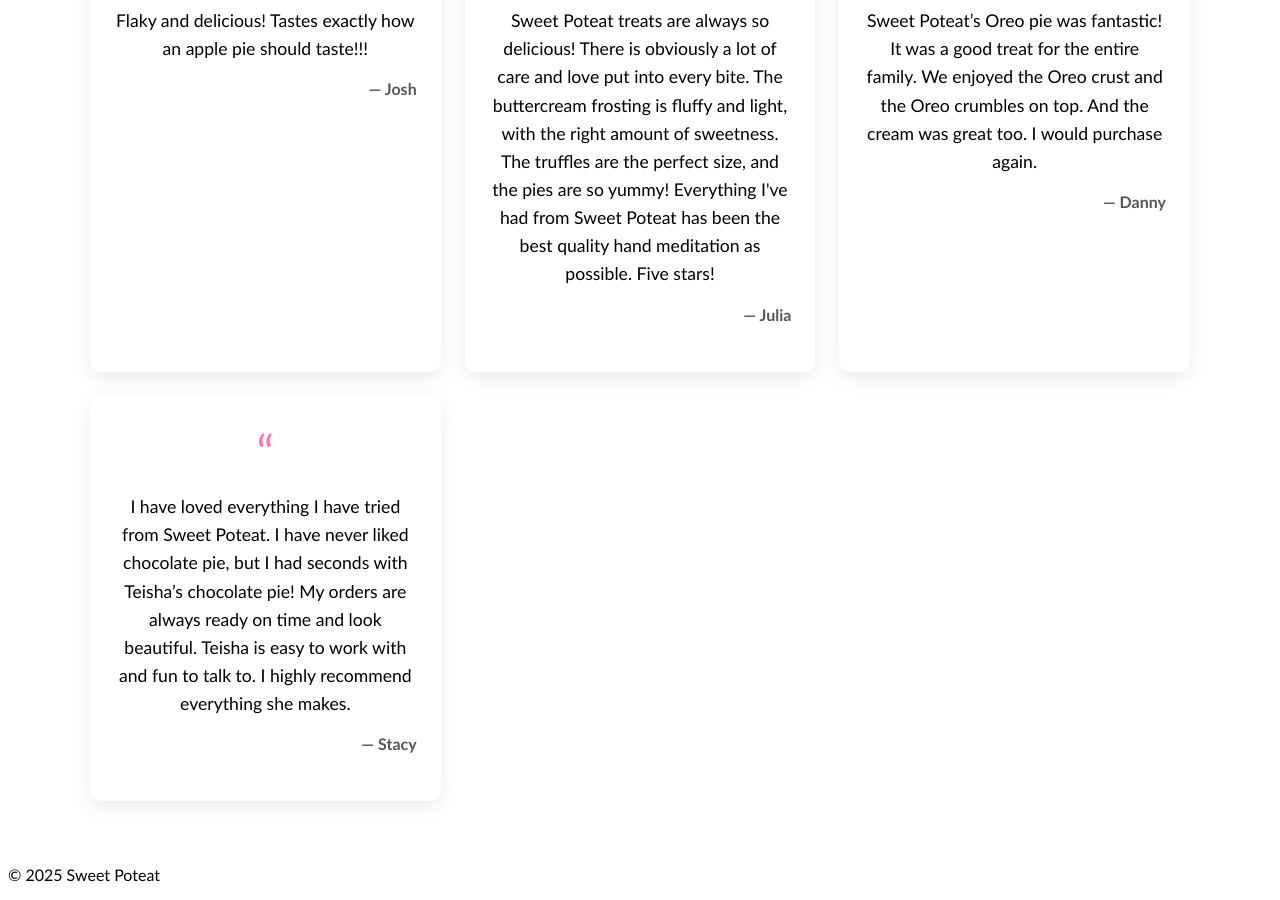
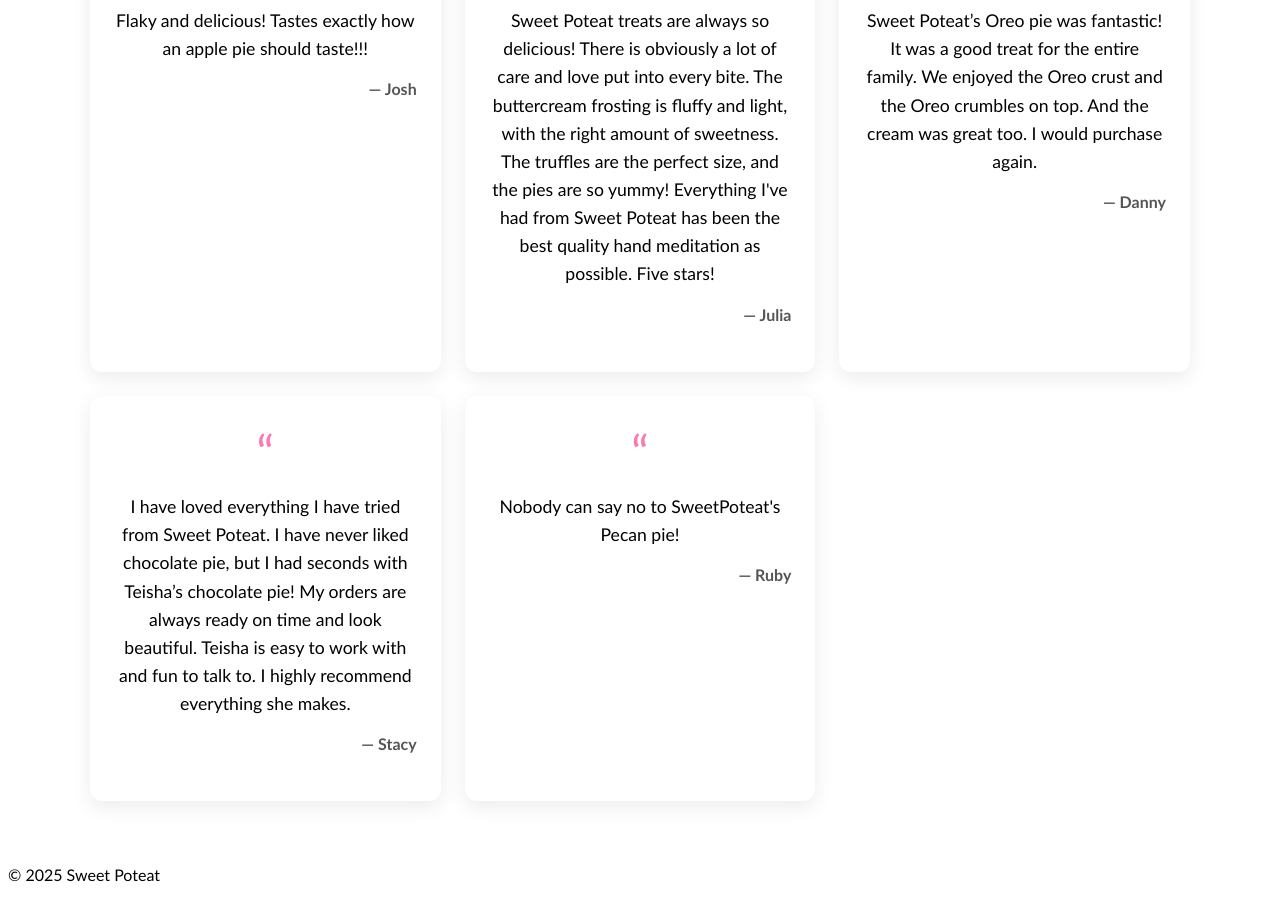
Before and after one commit to sweetpoteat/sweetpoteat.github.io, a Jekyll site: the page built from testimonials.md, in a window 1280 px wide and 900 px high, scrolled down 1364 px. Built offline with Jekyll 4.4.1, drawn with Linux system fonts in a browser that asks for light colours; some web fonts are replaced.

```diff
--- a/_layouts/testimonials.html
+++ b/_layouts/testimonials.html
@@ -69,6 +69,12 @@
       <p class="testimonial-author">— Stacy</p>
     </div>
 
+    <div class="testimonial-card">
+      <div class="testimonial-quote">“</div>
+      <p class="testimonial-text">Nobody can say no to SweetPoteat's Pecan pie!</p>
+      <p class="testimonial-author">— Ruby</p>
+    </div>
+
 
 
 
```
Also changed, not shown: assets/images/banner1.jpg, assets/images/banner2.jpg, 2 other files.
